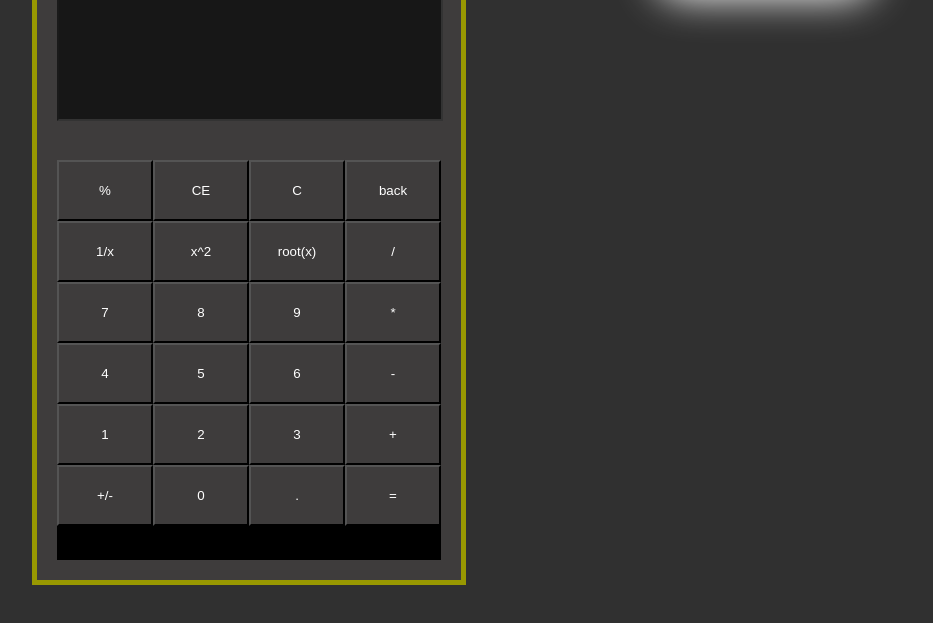
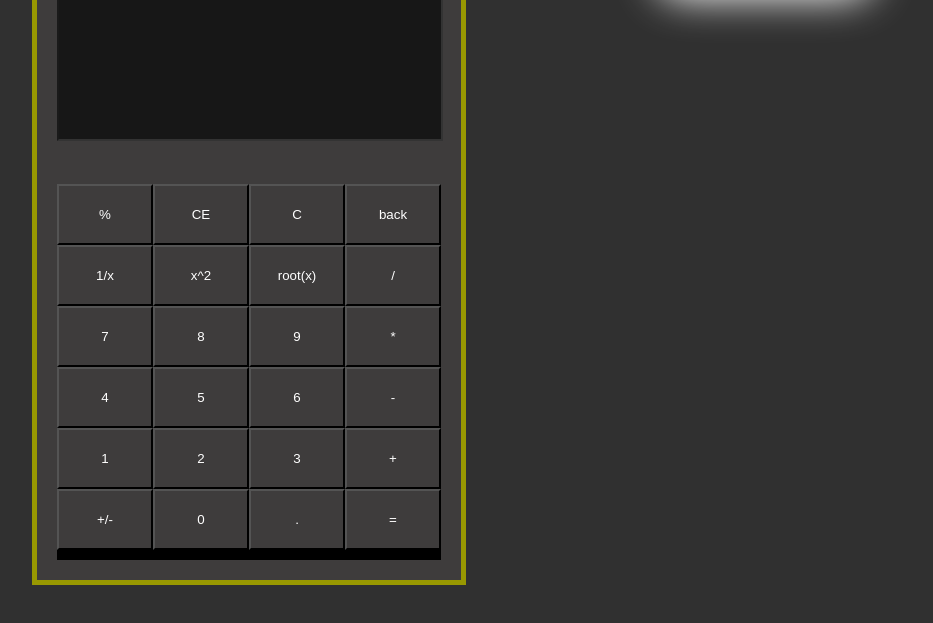
Before and after one commit to Niminraj7/calculator, a plain HTML site: page index.html in a window 1280 px wide. Shown: the part 115-738 px from the top of the page, without its empty margins (18-951 px from the left). Drawn offline with Linux system fonts and the light colour scheme.

Commit message:
Update style.css

```diff
--- a/style.css
+++ b/style.css
@@ -30,7 +30,7 @@ body{
     color: rgb(152, 152, 1);
 }
 .displays{
-    height: 120px;
+    height: 140px;
     /* background-color: gray; */
 }
 #display{
@@ -41,7 +41,7 @@ body{
 .buttons{
     position: absolute;
     bottom:0;
-    height: 50vh;
+    height: 47vh;
     width: 30vw;
     background-color:black; /*delete it at the end.*/
     display:grid;
```
